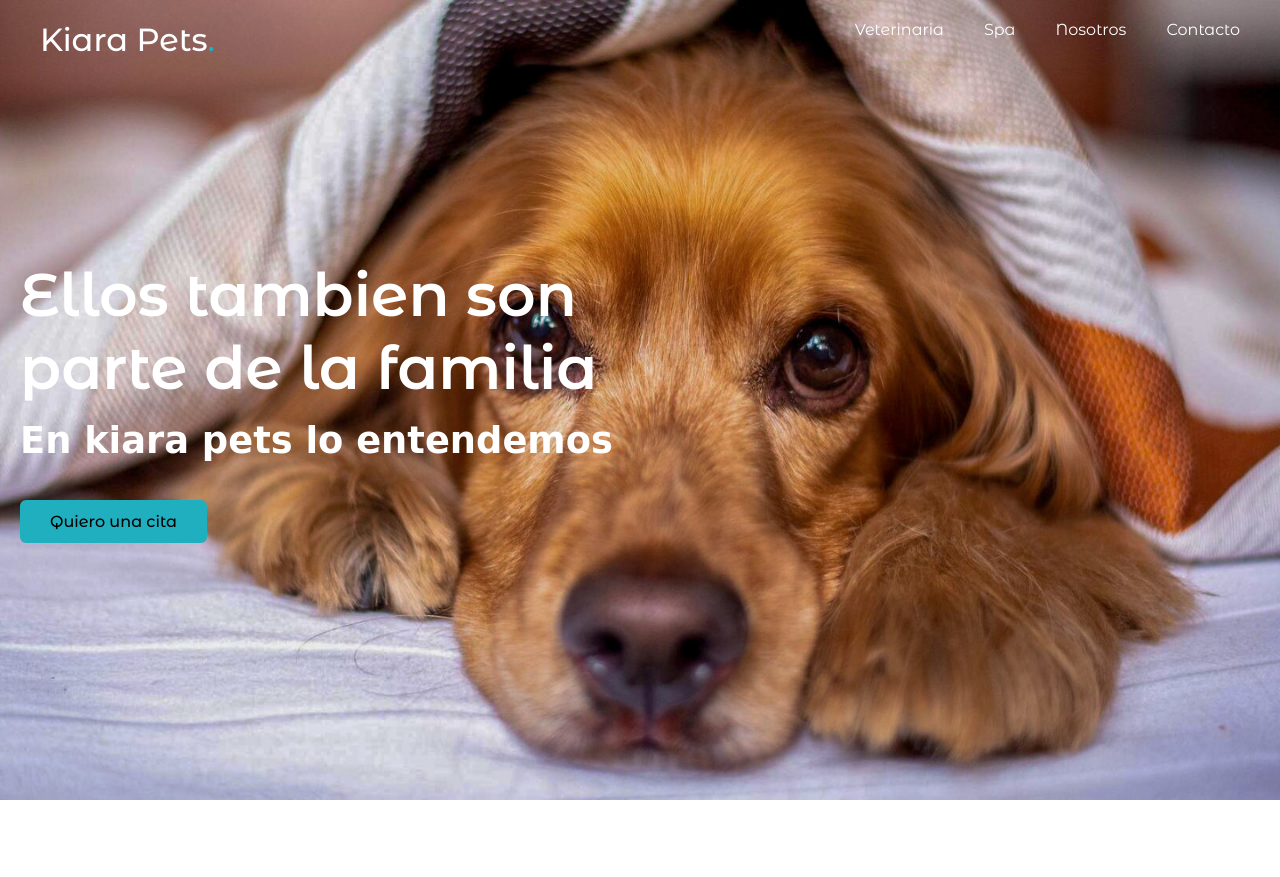
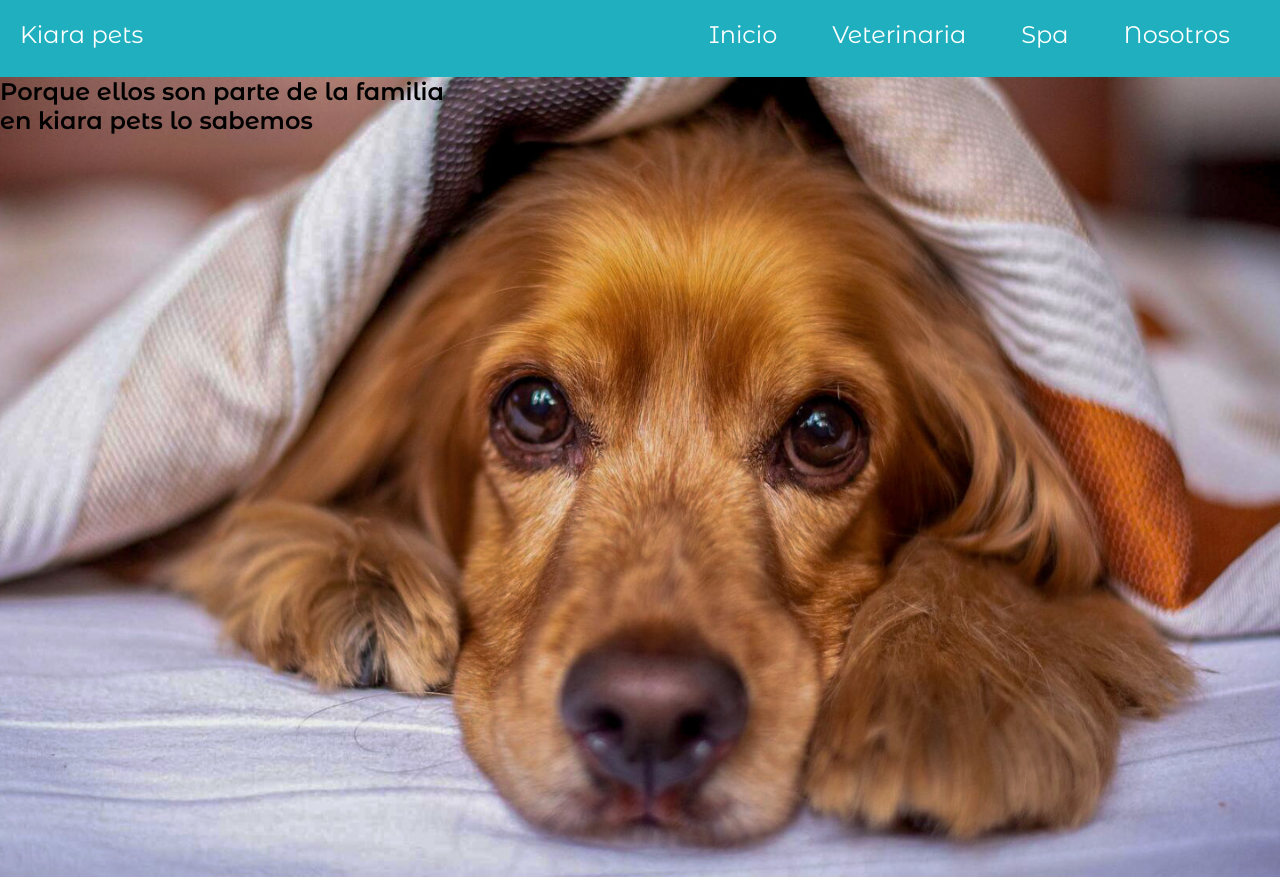
Before and after one commit to juanpaelprimo2004/Kiarapets, a plain HTML site: page index.html in a window 1280 px wide. Before the commit the page ends 800 px from the top, so only its background shows below. Drawn offline with Linux system fonts and the light colour scheme; a web font is replaced by a local one.

Commit message:
versión 1.0.0.3

```diff
--- a/index.html
+++ b/index.html
@@ -7,30 +7,27 @@
     <title>kiara pets</title>
 </head>
 <body>
-    <!-- Header - navbar-->
+   <!--Header-->
+
    <header>
-    <nav class="navbar">
-        <a href="#" class="logo">Kiara Pets<span>.</span></a>
-        <ul class="menu-links">
-            <li><a href="#">Veterinaria</a></li>
-            <li><a href="#">Spa</a></li>
-            <li><a href="#">Nosotros</a></li>
-            <li><a href="#">Contacto</a></li>
+    <a href="" class="logo">Kiara pets</a>
+    <nav class="nav-menu">
+        <ul>
+            <li><a href="#" class="menu-items">Inicio</a></li>
+            <li><a href="#" class="menu-items">Veterinaria</a></li>
+            <li><a href="#" class="menu-items">Spa</a></li>
+            <li><a href="#" class="menu-items">Nosotros</a></li>
         </ul>
     </nav>
    </header>
 
    <!-- Hero section -->
 
-   <section class="hero-section">
-    <div class="content">
-        <h1>Ellos tambien son parte de la familia</h1>
-        <h2>En kiara pets lo entendemos</h2>
-        <button>Quiero una cita</button>
+   <section>
+    <div class="hero">
+        <h1>Porque ellos son parte de la familia</h1>
+        <h2>en kiara pets lo sabemos</h2>
     </div>
-
-
-</section>
-
+   </section>
 </body>
 </html>
--- a/styles.css
+++ b/styles.css
@@ -41,94 +41,60 @@
 /*Styles for the hole page*/
 
 body{
+   background-color: var(--azul);
+}
+
+/* HEADER - NAVBAR*/
+
+header{
+    display: flex;
+    justify-content: space-between;
+    align-items: center;
+    padding: 20px;
+    font-family: "Grechen Fuemen" ;
+    font-size: var(--font-size-l);
+    font-weight: 400;
+    margin-bottom: 0.5rem;
+    position: top;
+
+}
+
+header .nav-menu ul{
+    display: flex;
+    gap: 35px;
+    list-style: none;
+    margin: 0 20px;
+}
+
+header .menu-items{
+    color: #fff;
+    text-decoration: none;
+    padding: 10px;
+    transition: 0.2s ease;
+}
+
+header .menu-items:hover{
+    color: #fff;
+    text-decoration: none;
+    background-color: var(--azul);
+    border-radius: 15px;
+    padding: 10px;
+}
+
+header .logo{
+    color: #fff;
+    text-decoration: none;
+}
+
+
+/* Hero section */
+
+
+section {
     background: url(./media/background00.jpg);
     background-position: center;
     background-size: cover;
     height: 100vh;
-}
-
-header{
-    position: fixed;
-    top: 0;
-    left: 0;
-    width: 100%;
-    padding: 20px;
-}
-
-header .navbar{
-  display: flex;
-  align-content: center;
-  justify-content: space-between;
-  max-width: 1200px;
-  margin: 0 auto ;
+    position: relative;
 
 }
-
-.navbar .logo {
-   font-size: var(--font-size-xl);
-   font-weight: var(--font-weight-medium);
-}
-
-.navbar .logo span{
-   color: var(--azul)
-}
-
-.navbar .menu-links{
- display: flex;
- gap: 40px;
- list-style: none;
-}
-
-.navbar a{
-    color: var(--white-color);
-    text-decoration: none;
-    transition: 0.4 s ease;
-}
-
-.navbar .menu-links a:hover {
-    color: var(--white-color);
-    background-color: var(--cian-apagado);
-    padding: 15px;
-    margin: 10px 0;
-    border-radius: 20px;
-}
-
-.hero-section{
-    height: 100vh;
-    display: flex;
-    align-items: center;
-    padding: 0 20px;
-}
-
-.hero-section .content {
- color: var(--white-color);
- max-width: 600px;
- font-size: 2.5rem;
- font-weight: var(--font-weight-medium);
-}
-
-.hero-section .content h2{
-    font-family: "Grechen Fuemen",cursive;
-    font-size: var(--font-size-xxl);
-    margin-top: 15px;
-    max-width: 600px;
-}
-
-
-.hero-section .content button{
-background: var(--azul);
-outline: none;
-border: none;
-font-size: 1rem;
-font-weight: 500;
-margin-top: 38px;
-padding: 12px 30px;
-border-radius: 6px;
-cursor: pointer;
-transition: 0.2s ease;
-}
-
-.hero-section .content button:hover {
-    color: var(--white-color);
-    background: var(--verde-azulado) ;
-}
```
